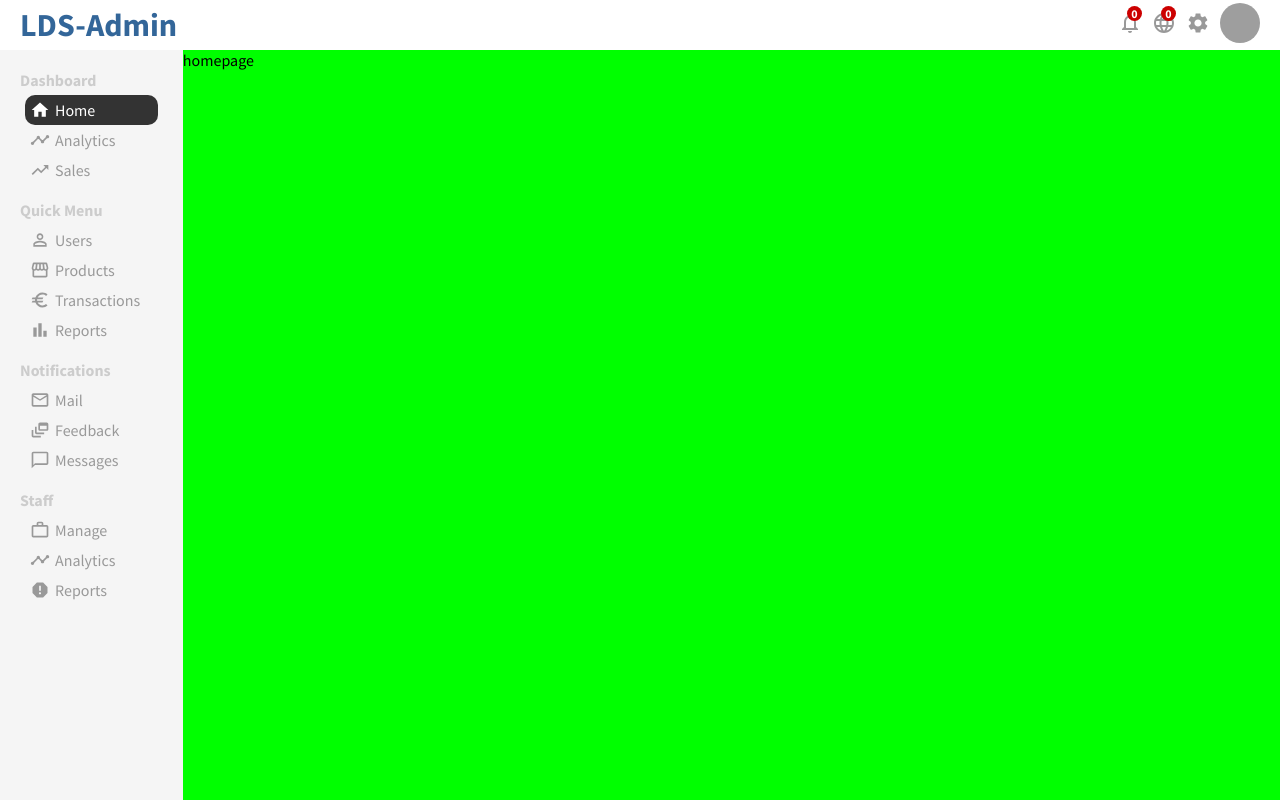
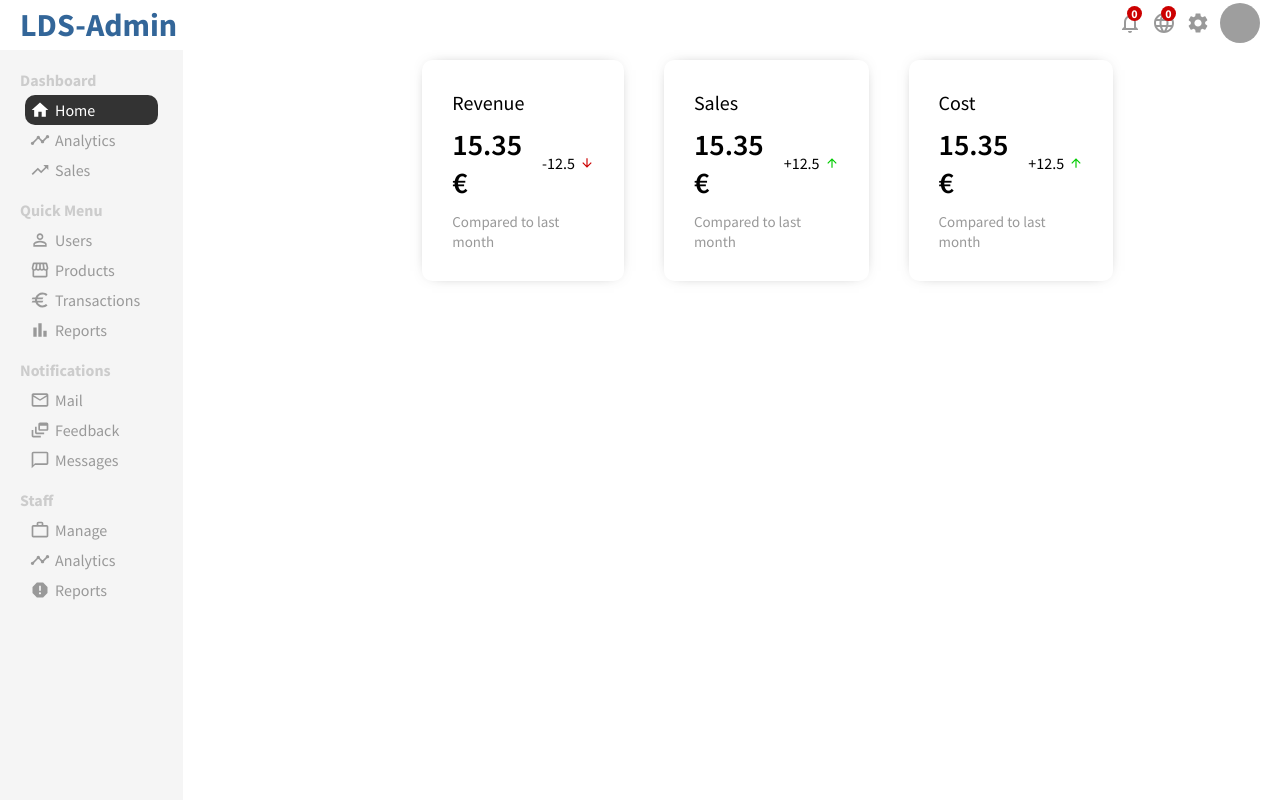
Before and after one commit to xkamui/admin-panel, a React (Create React App) app: page / in a window 1280 px wide. Built offline with nearby package versions, Linux system fonts and the light colour scheme; grey boxes are pictures that could not be loaded.

Commit message:
Creating the featured infos for the home page

```diff
--- a/src/app.css
+++ b/src/app.css
@@ -5,5 +5,5 @@
 
 .page {
     flex: 6;
-    background: lime;
+    padding-top: 10px;
 }
--- /dev/null
+++ b/src/components/featuredInfos/FeaturedInfos.jsx
@@ -0,0 +1,41 @@
+import "./featuredInfos.css";
+
+import ArrowUpwardIcon from "@mui/icons-material/ArrowUpward";
+import ArrowDownwardIcon from "@mui/icons-material/ArrowDownward";
+
+export default function FeaturedInfos() {
+  return (
+    <div className="featured">
+      <div className="featuredItem">
+        <span className="featureTitle">Revenue</span>
+        <div className="featuredMoneyContainer">
+          <span className="featuredMoney">15.35 €</span>
+          <span className="featuredMoneyRate">
+            -12.5 <ArrowDownwardIcon className="featuredIcon negative" />
+          </span>
+        </div>
+        <span className="featuredSub">Compared to last month</span>
+      </div>
+      <div className="featuredItem">
+        <span className="featureTitle">Sales</span>
+        <div className="featuredMoneyContainer">
+          <span className="featuredMoney">15.35 €</span>
+          <span className="featuredMoneyRate">
+            +12.5 <ArrowUpwardIcon className="featuredIcon" />
+          </span>
+        </div>
+        <span className="featuredSub">Compared to last month</span>
+      </div>
+      <div className="featuredItem">
+        <span className="featureTitle">Cost</span>
+        <div className="featuredMoneyContainer">
+          <span className="featuredMoney">15.35 €</span>
+          <span className="featuredMoneyRate">
+            +12.5 <ArrowUpwardIcon className="featuredIcon" />
+          </span>
+        </div>
+        <span className="featuredSub">Compared to last month</span>
+      </div>
+    </div>
+  );
+}
--- /dev/null
+++ b/src/components/featuredInfos/featuredInfos.css
@@ -0,0 +1,56 @@
+.featured {
+    display: flex;
+    flex-direction: row;
+    justify-content: space-between;
+    width: 60%;
+    margin: 0 auto;
+}
+
+.featured .featuredItem {
+font: 1px;
+margin: 0 20px;
+padding: 30px;
+border-radius: 10px;
+-webkit-box-shadow: 0px 0px 15px -10px rgba(0, 0, 0, .75);
+box-shadow: 0px 0px 15px -10px rgba(0, 0, 0, .75);
+
+cursor: pointer;
+}
+
+.featured .featuredItem .featureTitle {
+font-size: 20px;
+}
+
+.featured .featuredItem .featuredMoneyContainer {
+    display: flex;
+    flex-direction: row;
+    align-items: center;
+margin: 10px 0;
+}
+
+.featured .featuredItem .featuredMoneyContainer .featuredMoney {
+font-size: 30px;
+font-weight: 600;
+}
+
+.featured .featuredItem .featuredMoneyContainer .featuredMoneyRate {
+    display: flex;
+    flex-direction: row;
+    align-items: center;
+    margin-left: 20px;
+}
+
+.featured .featuredItem .featuredMoneyContainer .featuredMoneyRate .featuredIcon {
+    font-size: 14px !important;
+    margin-left: 5px;
+    color: #00CC00;
+}
+
+.featured .featuredItem .featuredMoneyContainer .featuredMoneyRate .featuredIcon.negative {
+    color: #CC0000;
+}
+
+.featured .featuredItem .featuredSub {
+font-size: 15px;
+color: #999999;
+}
--- a/src/pages/home/Home.jsx
+++ b/src/pages/home/Home.jsx
@@ -1,9 +1,10 @@
+import FeaturedInfos from '../../components/featuredInfos/FeaturedInfos'
 import './home.css'
 
 export default function Home() {
   return (
     <div className="page homepage">
-        homepage
+        <FeaturedInfos />
     </div>
   )
 }
```
